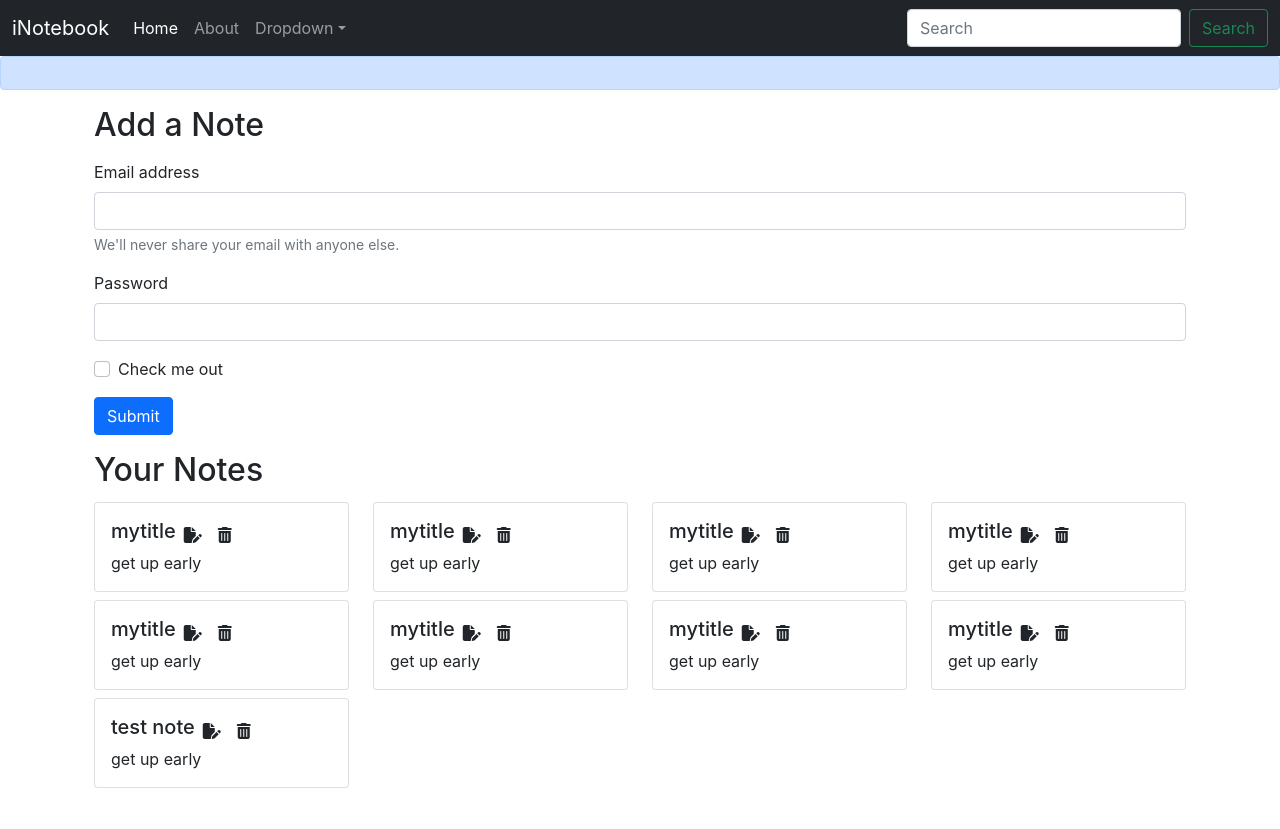
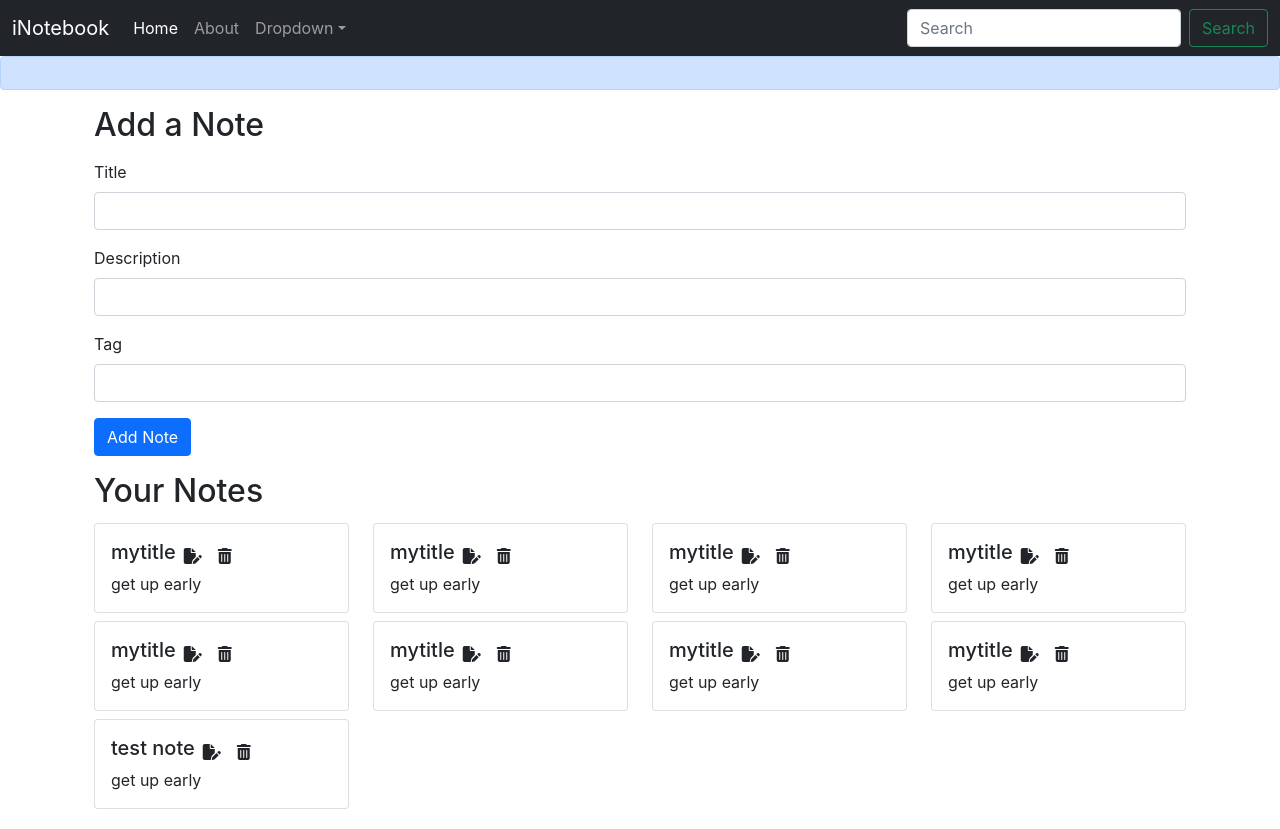
Before and after one commit to ankitjangir01/CWH-inotebook-frontend, a React (Create React App) app: page / in a window 1280 px wide. Before the commit the page ends 808 px from the top, so only its background shows below. Built offline with nearby package versions, Linux system fonts and the light colour scheme.

Commit message:
added 'AddNote' component, add note function works now (client side only)

```diff
--- /dev/null
+++ b/src/components/AddNote.js
@@ -0,0 +1,40 @@
+import React, { useContext, useState } from 'react';
+import NoteContext from '../context/notes/NoteContext';
+
+const AddNote = () => {
+    const context = useContext(NoteContext);
+    const {addNote} = context;
+    const [note, setNote] = useState({title: "", description: "", tag: ""});
+
+    const onChange = (e)=>{
+        setNote({...note, [e.target.name] : e.target.value})
+    }
+
+    const clickHandler = (e) => {
+        e.preventDefault();
+        addNote(note.title, note.description, note.tag);
+    }
+
+    return (
+        <div>
+            <h2>Add a Note</h2>
+            <form className='my-3'>
+                <div className="mb-3">
+                    <label htmlFor="title" className="form-label">Title</label>
+                    <input type="text" className="form-control" id="title" name="title" onChange={onChange} aria-describedby="emailHelp" />
+                </div>
+                <div className="mb-3">
+                    <label htmlFor="description" className="form-label">Description</label>
+                    <input type="text" className="form-control" name="description" id="description" onChange={onChange} />
+                </div>
+                <div className="mb-3">
+                    <label htmlFor="tag" className="form-label">Tag</label>
+                    <input type="text" className="form-control" name="tag" id="tag" onChange={onChange} />
+                </div>
+                <button type="submit" className="btn btn-primary" onClick={clickHandler}>Add Note</button>
+            </form>
+        </div>
+    )
+}
+
+export default AddNote
--- a/src/components/Home.js
+++ b/src/components/Home.js
@@ -4,24 +4,6 @@ import Notes from './Notes';
 const Home = () => {
     return (
         <div className='container my-3'>
-            <h2>Add a Note</h2>
-            <form className='my-3'>
-                <div className="mb-3">
-                    <label htmlFor="exampleInputEmail1" className="form-label">Email address</label>
-                    <input type="email" className="form-control" id="exampleInputEmail1" aria-describedby="emailHelp" />
-                    <div id="emailHelp" className="form-text">We'll never share your email with anyone else.</div>
-                </div>
-                <div className="mb-3">
-                    <label htmlFor="exampleInputPassword1" className="form-label">Password</label>
-                    <input type="password" className="form-control" id="exampleInputPassword1" />
-                </div>
-                <div className="mb-3 form-check">
-                    <input type="checkbox" className="form-check-input" id="exampleCheck1" />
-                    <label className="form-check-label" htmlFor="exampleCheck1">Check me out</label>
-                </div>
-                <button type="submit" className="btn btn-primary">Submit</button>
-            </form>
-
             <Notes />
         </div>
 
--- a/src/components/Notes.js
+++ b/src/components/Notes.js
@@ -1,12 +1,15 @@
 import React, { useContext } from 'react';
 import NoteContext from '../context/notes/NoteContext';
+import AddNote from './AddNote';
 import NoteItem from './NoteItem';
 
 const Notes = () => {
     const context = useContext(NoteContext);
-    const { notes, setNotes } = context;
+    const { notes, addNote, deleteNote, editNote } = context;
 
     return (
+        <>
+            <AddNote />
             <div className='row my-3'>
                 <h2>Your Notes</h2>
                 {
@@ -15,6 +18,7 @@ const Notes = () => {
                     })
                 }
             </div>
+        </>
     )
 }
 
--- a/src/context/notes/NoteState.js
+++ b/src/context/notes/NoteState.js
@@ -88,8 +88,29 @@ const NoteState = (props) => {
 
     const [notes, setNotes] = useState(initialNotes);
 
+    //add note function
+    const addNote = (title, description, tag) => {
+        let note = {
+
+            "title": title,
+            "description": description,
+            "tag": tag
+        }
+        setNotes(notes.concat(note));
+    }
+
+    //delte note function
+    const deleteNote = (id) => {
+
+    }
+
+    //edit note function
+    const editNote = (id) =>{
+
+    }
+
     return (
-        <NoteContext.Provider value={{ notes, setNotes }}>
+        <NoteContext.Provider value={{ notes, addNote, deleteNote, editNote }}>
             {props.children}
         </NoteContext.Provider>
     )
```
Lines whose indentation alone changed are shown as unchanged.
